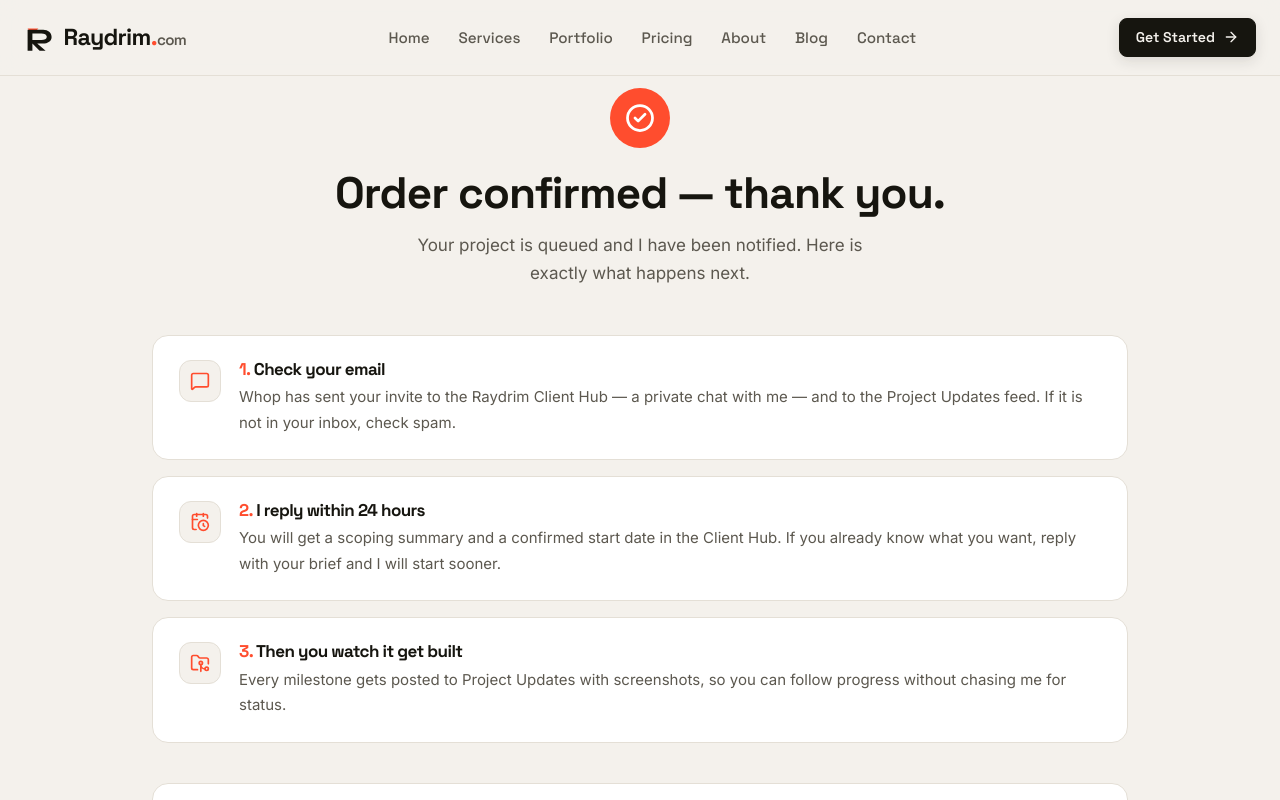
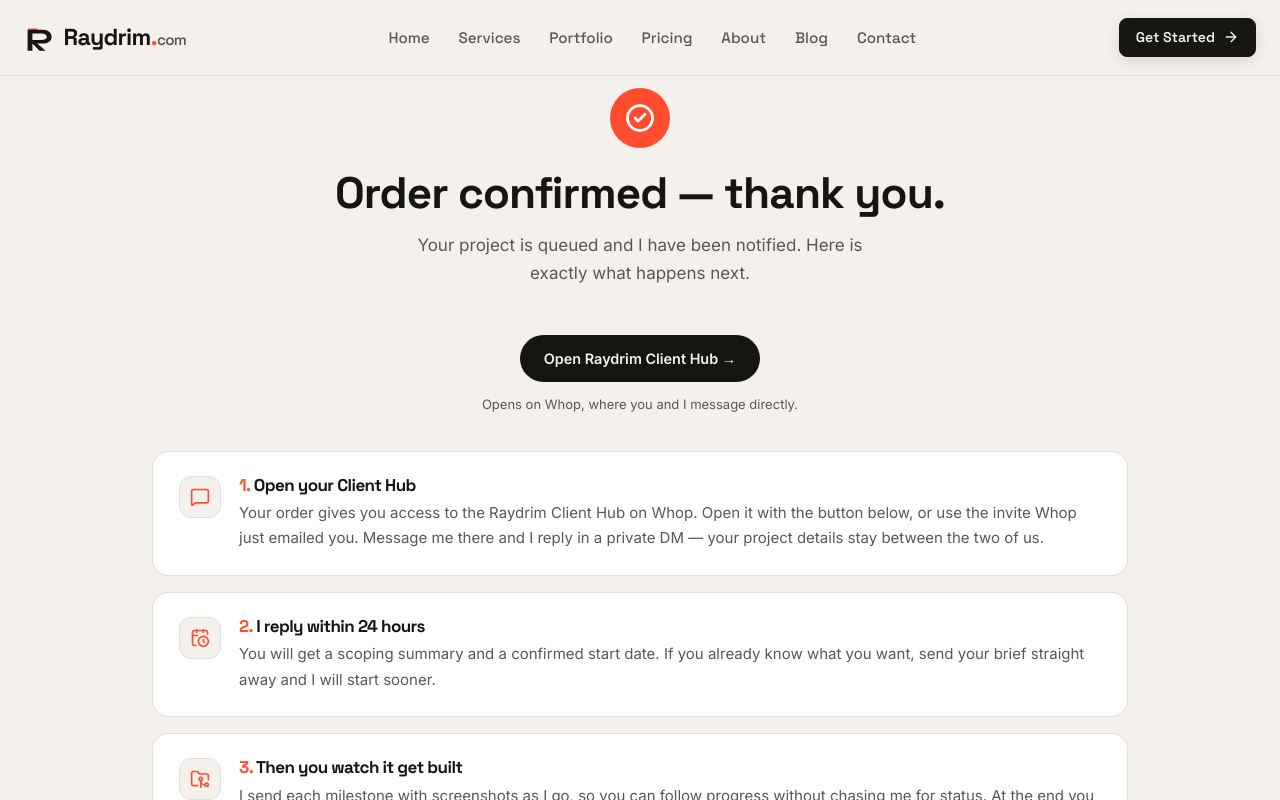
Before and after one commit to takiahmed24/raydrim, a Next.js app: page /checkout/complete in a window 1280 px wide. Shown: the top 800 px of the page. Built offline with nearby package versions, Linux system fonts and the light colour scheme.

Commit message:
update checkout messaging to private DM communication

```diff
--- a/src/app/checkout/complete/complete.module.css
+++ b/src/app/checkout/complete/complete.module.css
@@ -125,3 +125,15 @@
   .step { padding: 20px; gap: 14px; }
   .footerNote { padding: 24px 20px; }
 }
+
+.hubCta {
+  text-align: center;
+  margin-bottom: 36px;
+}
+
+.hubHint {
+  font-family: var(--font-body);
+  font-size: 0.8125rem;
+  color: var(--ink-soft);
+  margin: 12px 0 0;
+}
--- a/src/app/checkout/complete/page.tsx
+++ b/src/app/checkout/complete/page.tsx
@@ -13,18 +13,18 @@ export const metadata: Metadata = {
 const STEPS = [
   {
     icon: MessageSquare,
-    title: 'Check your email',
-    body: 'Whop has sent your invite to the Raydrim Client Hub — a private chat with me — and to the Project Updates feed. If it is not in your inbox, check spam.',
+    title: 'Open your Client Hub',
+    body: 'Your order gives you access to the Raydrim Client Hub on Whop. Open it with the button below, or use the invite Whop just emailed you. Message me there and I reply in a private DM — your project details stay between the two of us.',
   },
   {
     icon: CalendarClock,
     title: 'I reply within 24 hours',
-    body: 'You will get a scoping summary and a confirmed start date in the Client Hub. If you already know what you want, reply with your brief and I will start sooner.',
+    body: 'You will get a scoping summary and a confirmed start date. If you already know what you want, send your brief straight away and I will start sooner.',
   },
   {
     icon: FolderGit2,
     title: 'Then you watch it get built',
-    body: 'Every milestone gets posted to Project Updates with screenshots, so you can follow progress without chasing me for status.',
+    body: 'I send each milestone with screenshots as I go, so you can follow progress without chasing me for status. At the end you get the deployed site, full source code and repository access, and a handover note.',
   },
 ];
 
@@ -39,6 +39,20 @@ export default function CheckoutCompletePage() {
           <h1 className={styles.title}>Order confirmed — thank you.</h1>
           <p className={styles.lede}>
             Your project is queued and I have been notified. Here is exactly what happens next.
+          </p>
+        </div>
+
+        <div className={styles.hubCta}>
+          <a
+            href="https://whop.com/raydrim"
+            target="_blank"
+            rel="noopener noreferrer"
+            className={styles.primaryLink}
+          >
+            Open Raydrim Client Hub →
+          </a>
+          <p className={styles.hubHint}>
+            Opens on Whop, where you and I message directly.
           </p>
         </div>
 
@@ -67,9 +81,6 @@ export default function CheckoutCompletePage() {
             <a href="mailto:muhammadtakiahmed@icloud.com" className={styles.inlineLink}>
               muhammadtakiahmed@icloud.com
             </a>{' '}
-            or <a href="mailto:muhtakiahmed2004@gmail.com" className={styles.inlineLink}>
-              muhtakiahmed2004@gmail.com
-            </a>{' '}
             and I will sort it out the same day.
           </p>
           <div className={styles.actions}>
```
Also changed, not shown: src/app/checkout/[planId]/page.tsx (+4 -3 lines).
